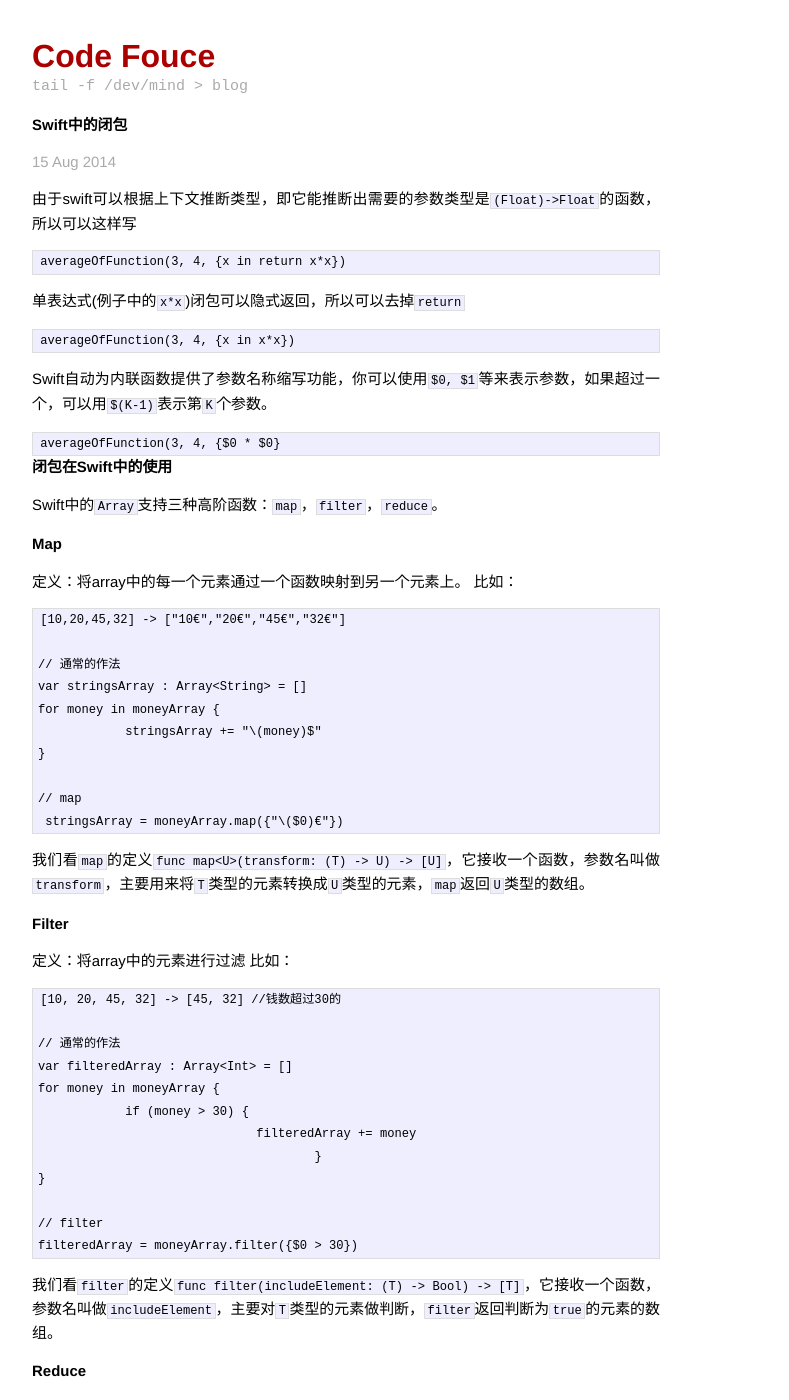
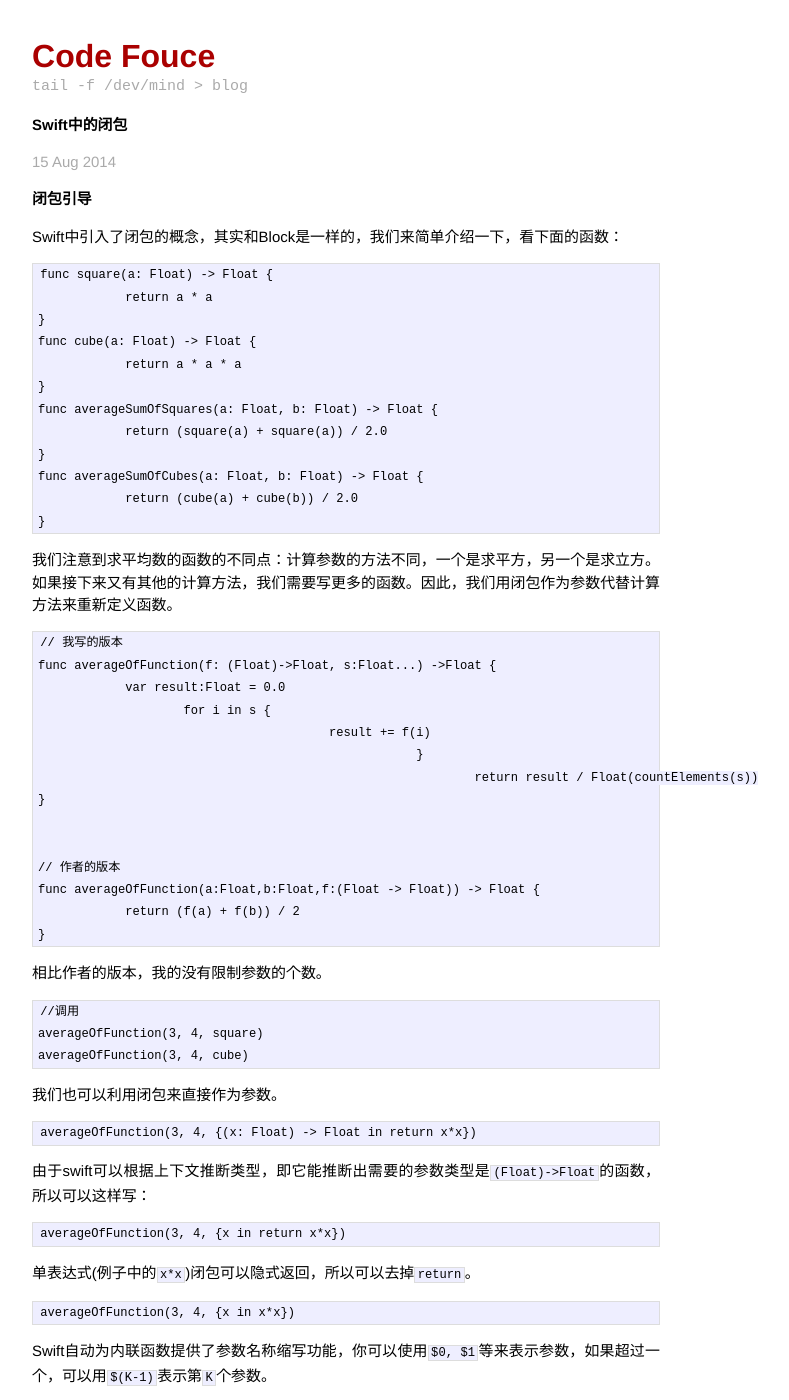
Before and after one commit to jseanj/jseanj.github.com, a Jekyll site: the page built from _posts/2014-08-15-swift-closure.md, in a window 1280 px wide and 1400 px high. Shown: the whole window, without its empty margins (294-1083 px from the left). Built offline with Jekyll 4.4.1, drawn with Linux system fonts in a browser that asks for light colours; Markdown is read by kramdown in place of the engine named in the settings.

Commit message:
fix 8.15

````diff
--- a/_posts/2014-08-15-swift-closure.md
+++ b/_posts/2014-08-15-swift-closure.md
@@ -5,24 +5,85 @@ date:   2014-08-15 16:09:27
 categories: jekyll update
 ---
 
-由于swift可以根据上下文推断类型，即它能推断出需要的参数类型是`(Float)->Float`的函数，所以可以这样写
+### 闭包引导
+
+Swift中引入了闭包的概念，其实和Block是一样的，我们来简单介绍一下，看下面的函数：
+
+```
+func square(a: Float) -> Float {
+	    return a * a
+}
+func cube(a: Float) -> Float {
+	    return a * a * a
+}
+func averageSumOfSquares(a: Float, b: Float) -> Float {
+	    return (square(a) + square(a)) / 2.0
+}
+func averageSumOfCubes(a: Float, b: Float) -> Float {
+	    return (cube(a) + cube(b)) / 2.0
+}
+```
+
+我们注意到求平均数的函数的不同点：计算参数的方法不同，一个是求平方，另一个是求立方。如果接下来又有其他的计算方法，我们需要写更多的函数。因此，我们用闭包作为参数代替计算方法来重新定义函数。
+
+```
+// 我写的版本
+func averageOfFunction(f: (Float)->Float, s:Float...) ->Float {
+	    var result:Float = 0.0
+		    for i in s {
+				        result += f(i)
+						    }
+							    return result / Float(countElements(s))
+}
+
+
+// 作者的版本
+func averageOfFunction(a:Float,b:Float,f:(Float -> Float)) -> Float {
+	    return (f(a) + f(b)) / 2
+}
+```
+
+相比作者的版本，我的没有限制参数的个数。
+
+```
+//调用
+averageOfFunction(3, 4, square)
+averageOfFunction(3, 4, cube)
+```
+
+我们也可以利用闭包来直接作为参数。
+
+```
+averageOfFunction(3, 4, {(x: Float) -> Float in return x*x})
+```
+
+由于swift可以根据上下文推断类型，即它能推断出需要的参数类型是`(Float)->Float`的函数，所以可以这样写：
+
 ```
 averageOfFunction(3, 4, {x in return x*x})
 ```
-单表达式(例子中的`x*x`)闭包可以隐式返回，所以可以去掉`return`
+
+单表达式(例子中的`x*x`)闭包可以隐式返回，所以可以去掉`return`。
+
 ```
 averageOfFunction(3, 4, {x in x*x})
 ```
+
 Swift自动为内联函数提供了参数名称缩写功能，你可以使用`$0, $1`等来表示参数，如果超过一个，可以用`$(K-1)`表示第`K`个参数。
+
 ```
 averageOfFunction(3, 4, {$0 * $0}
 ```
 
 ### 闭包在Swift中的使用
+
 Swift中的`Array`支持三种高阶函数：`map`，`filter`，`reduce`。
+
 #### Map
+
 定义：将array中的每一个元素通过一个函数映射到另一个元素上。
 比如：
+
 ```
 [10,20,45,32] -> ["10€","20€","45€","32€"]
 
@@ -35,9 +96,11 @@ for money in moneyArray {
 // map
  stringsArray = moneyArray.map({"\($0)€"})
  ```
+
  我们看`map`的定义`func map<U>(transform: (T) -> U) -> [U]`，它接收一个函数，参数名叫做`transform`，主要用来将`T`类型的元素转换成`U`类型的元素，`map`返回`U`类型的数组。
 
 #### Filter
+
 定义：将array中的元素进行过滤
 比如：
 
@@ -59,8 +122,10 @@ filteredArray = moneyArray.filter({$0 > 30})
 我们看`filter`的定义`func filter(includeElement: (T) -> Bool) -> [T]`，它接收一个函数，参数名叫做`includeElement`，主要对`T`类型的元素做判断，`filter`返回判断为`true`的元素的数组。
 
 #### Reduce
+
 定义：将array中的元素合并成一个元素
 比如计算所有钱数的总和
+
 ```
 [10, 20, 45, 32] -> 107
 
@@ -78,6 +143,7 @@ for money in moneyArray {
 sum = moneyArray.reduce(0,{$0 + $1})
 sum = moneyArray.reduce(0,+) //操作符也是函数，因此简化
 ```
+
 我们注意到上面两个过程的不同点：初始值和计算方法（加和乘）。`reduce`定义了初始值和计算方法。`func reduce<U>(initial: U, combine: (U, T) -> U) -> U`，它接收一个初始值，参数名叫做`initial`，它接收一个函数，参数名叫做`combine`，主要是将`U`类型的初始元素和`T`类型的元素结合生成一个`U`类型的元素，`reduce`返回一个`U`类型的元素。
 
 >注意：
@@ -85,6 +151,7 @@ sum = moneyArray.reduce(0,+) //操作符也是函数，因此简化
 2. 高阶函数作用于大数组时比原始做法更快，因为它们是可以并行的。
 
 下面列出了一些利用闭包难题，用Swift去实现一下吧！
+
 - Write a function `applyTwice(f:(Float -> Float),x:Float) -> Float` that takes a function f and a float x and aplies f to x twice i.e. f(f(x))
 - Write a function `applyKTimes(f:(Float -> Float),x:Float,k:Int) -> Float` that takes a function f and a float x and aplies f to x k times
 - Using applyKTimes write a function that raises x to the kth power
````
